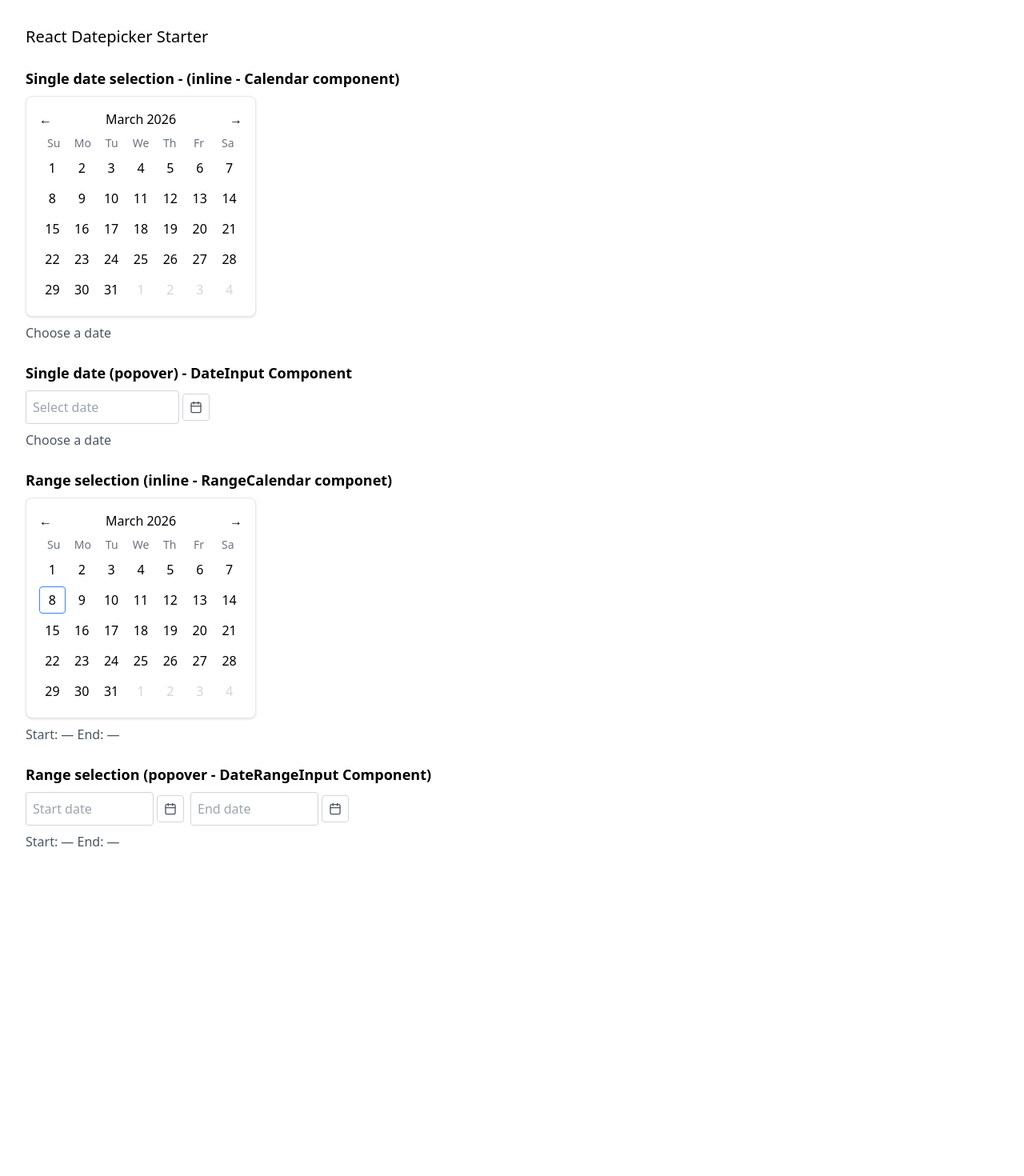
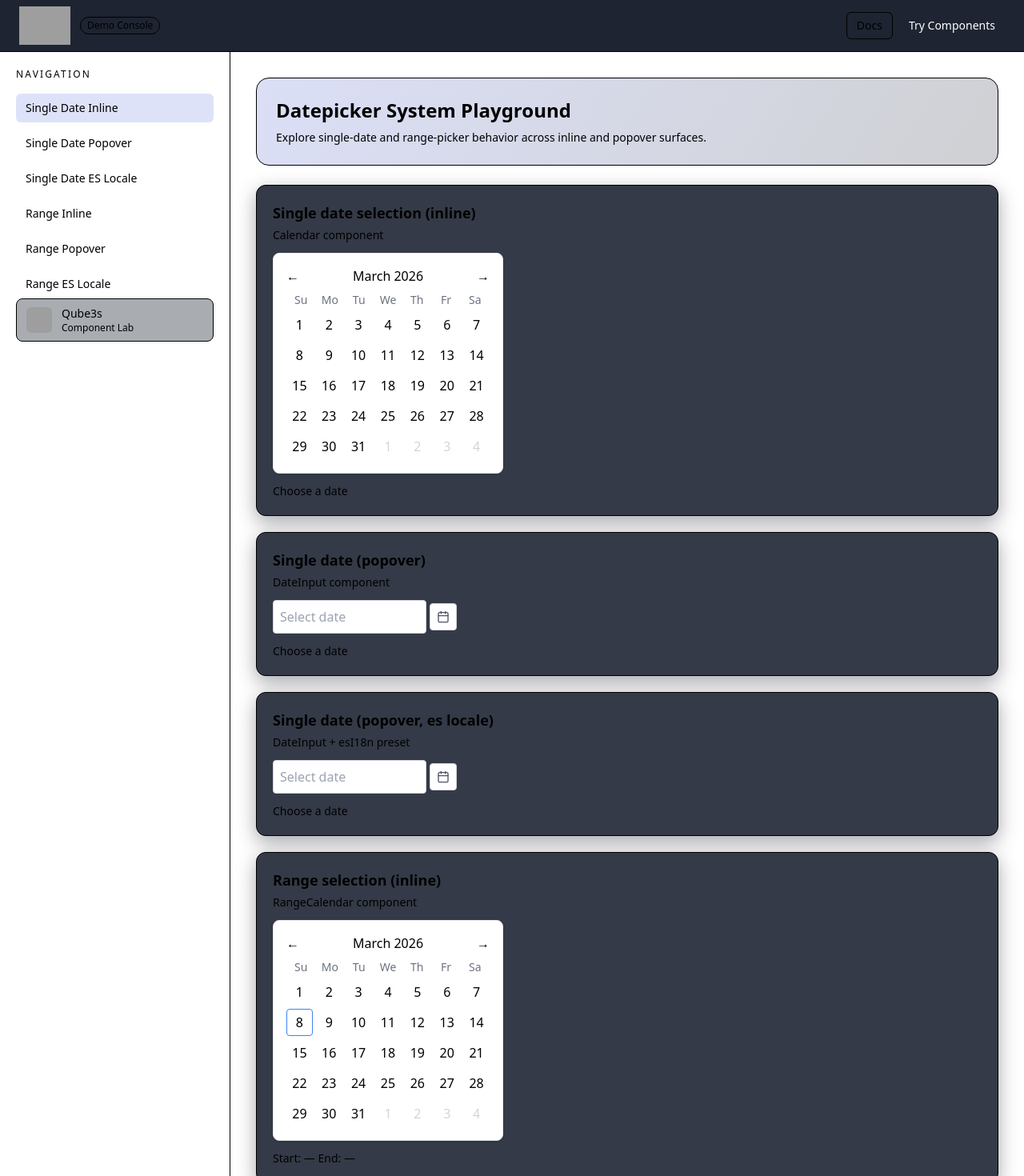
Before and after one commit to mrizzo99/qube3s-react-datepicker-full, a React (Vite) app: page / in a window 1280 px wide. Shown: the top 1470 px of the page at 80% size. Before the commit the page ends 1096 px from the top, so only its background shows below. Built offline with nearby package versions, Linux system fonts and the light colour scheme; grey boxes are pictures that could not be loaded.

Commit message:
Added branding to demo site and cleaned up demos for date and calendar selection with ES locale.

```diff
--- a/apps/demo/src/App.tsx
+++ b/apps/demo/src/App.tsx
@@ -4,10 +4,17 @@ import Calendar from '@core/components/Calendar'
 import { format } from 'date-fns'
 import DateRangeInput from '@plus/components/DateRangeInput'
 import RangeCalendar from '@plus/components/RangeCalendar'
+import { esI18n } from '@core/i18n-presets'
+import qube3sLogoPng from '../public/brand/qube3s-logo.png'
+import qube3sCubePng from '../public/brand/qube3s-cube.png'
+
+const panelClass =
+  'rounded-xl border border-[var(--q3-border)] bg-[color:rgb(17_24_39_/_0.85)] p-5 shadow-[0_8px_24px_rgba(2,6,23,0.35)] backdrop-blur'
 
 export default function App() {
   const [inlineSelectedDate, setInlineSelectedDate] = useState<Date | null>(null)
   const [selectedDate, setSelectedDate] = useState<Date | null>(null)
+  const [selectedDateEs, setSelectedDateEs] = useState<Date | null>(null)
   const [range, setRange] = useState<{ start: Date | null; end: Date | null }>({
     start: null,
     end: null
@@ -16,45 +23,142 @@ export default function App() {
     start: null,
     end: null
   })
+  const [rangeInputEs, setRangeInputEs] = useState<{ start: Date | null; end: Date | null }>({
+    start: null,
+    end: null
+  })
 
   return (
-    <div className="p-8 space-y-6">
-      <h1 className="text-xl mb-4">React Datepicker Starter</h1>
+    <div className="min-h-screen bg-[var(--q3-bg)] text-[var(--q3-text-primary)]">
+      <header className="sticky top-0 z-30 border-b border-[var(--q3-border)] bg-[color:rgb(11_18_32_/_0.92)] backdrop-blur">
+        <div className="mx-auto flex h-16 max-w-screen-2xl items-center justify-between px-4 sm:px-6">
+          <div className="flex items-center gap-3">
+            <img src={qube3sLogoPng} alt="Qube3s" className="h-12 w-auto object-contain" />
+            <span className="hidden rounded-full border border-[var(--q3-primary-soft)] px-2 py-0.5 text-xs text-[var(--q3-primary-soft)] sm:inline">
+              Demo Console
+            </span>
+          </div>
 
-      <section className="space-y-2">
-        <h2 className="text-lg font-semibold">Single date selection - (inline - Calendar component)</h2>
+          <div className="flex items-center gap-2">
+            {/* Placeholder: wire this to the generated docs site when docs publishing is in place. */}
+            <button className="rounded-md border border-[var(--q3-border)] px-3 py-1.5 text-sm text-[var(--q3-text-primary)] hover:border-[var(--q3-primary-soft)]">
+              Docs
+            </button>
+            <button className="rounded-md bg-[var(--q3-primary)] px-3 py-1.5 text-sm font-medium text-white hover:bg-[var(--q3-primary-hover)]">
+              Try Components
+            </button>
+          </div>
+        </div>
+      </header>
+
+      <div className="mx-auto flex max-w-screen-2xl">
+        <aside className="hidden w-72 shrink-0 border-r border-[var(--q3-border)] bg-[var(--q3-surface)] md:block">
+          <div className="p-5">
+            <p className="text-xs uppercase tracking-[0.18em] text-[var(--q3-text-disabled)]">Navigation</p>
+            <nav className="mt-4 space-y-2">
+              <a className="block rounded-md bg-[color:rgb(76_95_213_/_0.18)] px-3 py-2 text-sm text-[var(--q3-text-primary)]" href="#single-inline">
+                Single Date Inline
+              </a>
+              <a className="block rounded-md px-3 py-2 text-sm text-[var(--q3-text-primary)] hover:bg-[color:rgb(76_95_213_/_0.12)]" href="#single-popover">
+                Single Date Popover
+              </a>
+              <a className="block rounded-md px-3 py-2 text-sm text-[var(--q3-text-primary)] hover:bg-[color:rgb(76_95_213_/_0.12)]" href="#single-es">
+                Single Date ES Locale
+              </a>
+              <a className="block rounded-md px-3 py-2 text-sm text-[var(--q3-text-primary)] hover:bg-[color:rgb(76_95_213_/_0.12)]" href="#range-inline">
+                Range Inline
+              </a>
+              <a className="block rounded-md px-3 py-2 text-sm text-[var(--q3-text-primary)] hover:bg-[color:rgb(76_95_213_/_0.12)]" href="#range-popover">
+                Range Popover
+              </a>
+              <a className="block rounded-md px-3 py-2 text-sm text-[var(--q3-text-primary)] hover:bg-[color:rgb(76_95_213_/_0.12)]" href="#range-es">
+                Range ES Locale
+              </a>
+            </nav>
+            <div className="mb-5 flex items-center gap-3 rounded-lg border border-[var(--q3-border)] bg-[color:rgb(11_18_32_/_0.35)] px-3 py-2">
+              <img src={qube3sCubePng} alt="Qube3s cube" className="h-8 w-8 rounded-md object-cover" />
+              <div>
+                <p className="text-sm font-medium text-[var(--q3-text-primary)]">Qube3s</p>
+                <p className="text-xs text-[var(--q3-text-disabled)]">Component Lab</p>
+              </div>
+            </div>
+          </div>
+        </aside>
+
+        <main className="w-full p-4 sm:p-6 lg:p-8">
+          <section className="mb-6 rounded-2xl border border-[var(--q3-border)] bg-[linear-gradient(120deg,rgba(76,95,213,0.2),rgba(17,24,39,0.2))] p-6">
+            <h1 className="text-2xl font-semibold">Datepicker System Playground</h1>
+            <p className="mt-2 max-w-2xl text-sm text-[var(--q3-text-disabled)]">
+              Explore single-date and range-picker behavior across inline and popover surfaces.
+            </p>
+          </section>
+
+          <div className="space-y-5">
+            <section id="single-inline" className={panelClass}>
+              <h2 className="text-lg font-semibold">Single date selection (inline)</h2>
+              <p className="mt-1 mb-3 text-sm text-[var(--q3-text-disabled)]">Calendar component</p>
               <Calendar selectedDate={inlineSelectedDate} selectDate={setInlineSelectedDate} />
-        <p className="text-gray-600">
+              <p className="mt-3 text-sm text-[var(--q3-text-disabled)]">
                 {inlineSelectedDate ? `Selected: ${format(inlineSelectedDate, 'PPP')}` : 'Choose a date'}
               </p>
             </section>
 
-      <section className="space-y-2">
-        <h2 className="text-lg font-semibold">Single date (popover) - DateInput Component</h2>
+            <section id="single-popover" className={panelClass}>
+              <h2 className="text-lg font-semibold">Single date (popover)</h2>
+              <p className="mt-1 mb-3 text-sm text-[var(--q3-text-disabled)]">DateInput component</p>
               <DateInput value={selectedDate} onChange={setSelectedDate} />
-        <p className="text-gray-600">
+              <p className="mt-3 text-sm text-[var(--q3-text-disabled)]">
                 {selectedDate ? `Selected: ${format(selectedDate, 'PPP')}` : 'Choose a date'}
               </p>
             </section>
 
-      <section className="space-y-2">
-        <h2 className="text-lg font-semibold">Range selection (inline - RangeCalendar componet)</h2>
+            <section id="single-es" className={panelClass}>
+              <h2 className="text-lg font-semibold">Single date (popover, es locale)</h2>
+              <p className="mt-1 mb-3 text-sm text-[var(--q3-text-disabled)]">DateInput + esI18n preset</p>
+              <DateInput value={selectedDateEs} onChange={setSelectedDateEs} i18n={esI18n} />
+              <p className="mt-3 text-sm text-[var(--q3-text-disabled)]">
+                {selectedDateEs
+                  ? `Selected: ${format(selectedDateEs, 'PPP', { locale: esI18n.locale })}`
+                  : 'Choose a date'}
+              </p>
+            </section>
+
+            <section id="range-inline" className={panelClass}>
+              <h2 className="text-lg font-semibold">Range selection (inline)</h2>
+              <p className="mt-1 mb-3 text-sm text-[var(--q3-text-disabled)]">RangeCalendar component</p>
               <RangeCalendar selectedRange={range} selectRange={setRange} />
-        <p className="text-gray-600">
+              <p className="mt-3 text-sm text-[var(--q3-text-disabled)]">
                 {range.start ? `Start: ${format(range.start, 'PPP')}` : 'Start: —'}{' '}
                 {range.end ? `End: ${format(range.end, 'PPP')}` : 'End: —'}
               </p>
             </section>
 
-      <section className="space-y-2">
-        <h2 className="text-lg font-semibold">Range selection (popover - DateRangeInput Component)</h2>
+            <section id="range-popover" className={panelClass}>
+              <h2 className="text-lg font-semibold">Range selection (popover)</h2>
+              <p className="mt-1 mb-3 text-sm text-[var(--q3-text-disabled)]">DateRangeInput component</p>
               <DateRangeInput value={rangeInput} onChange={setRangeInput} />
-        <p className="text-gray-600">
+              <p className="mt-3 text-sm text-[var(--q3-text-disabled)]">
                 {rangeInput.start ? `Start: ${format(rangeInput.start, 'PPP')}` : 'Start: —'}{' '}
                 {rangeInput.end ? `End: ${format(rangeInput.end, 'PPP')}` : 'End: —'}
               </p>
             </section>
 
+            <section id="range-es" className={panelClass}>
+              <h2 className="text-lg font-semibold">Range selection (popover, es locale)</h2>
+              <p className="mt-1 mb-3 text-sm text-[var(--q3-text-disabled)]">DateRangeInput + esI18n preset</p>
+              <DateRangeInput value={rangeInputEs} onChange={setRangeInputEs} i18n={esI18n} />
+              <p className="mt-3 text-sm text-[var(--q3-text-disabled)]">
+                {rangeInputEs.start
+                  ? `Start: ${format(rangeInputEs.start, 'PPP', { locale: esI18n.locale })}`
+                  : 'Start: —'}{' '}
+                {rangeInputEs.end
+                  ? `End: ${format(rangeInputEs.end, 'PPP', { locale: esI18n.locale })}`
+                  : 'End: —'}
+              </p>
+            </section>
+          </div>
+        </main>
+      </div>
     </div>
   )
 }
```
Lines whose indentation alone changed are shown as unchanged.
